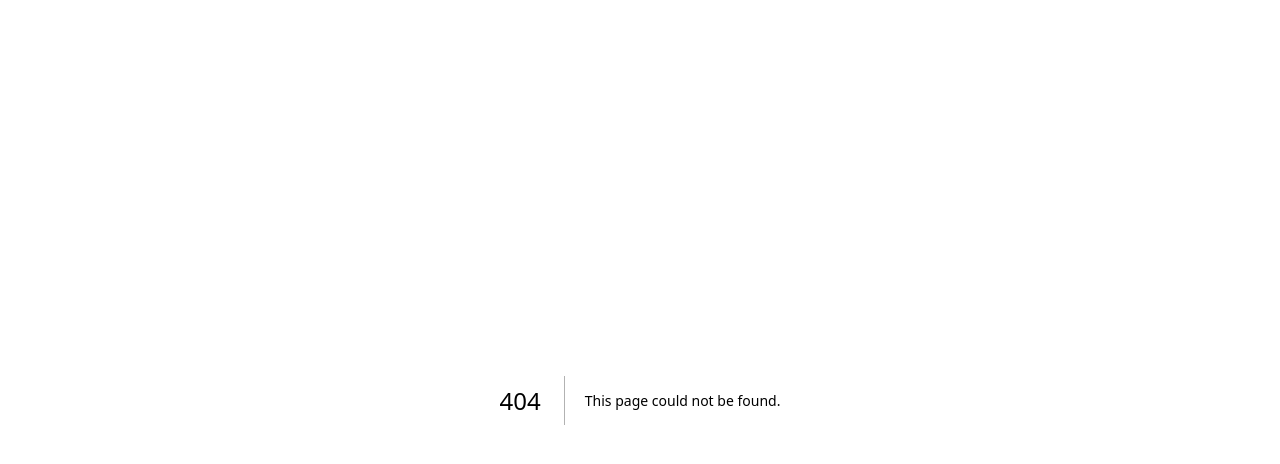
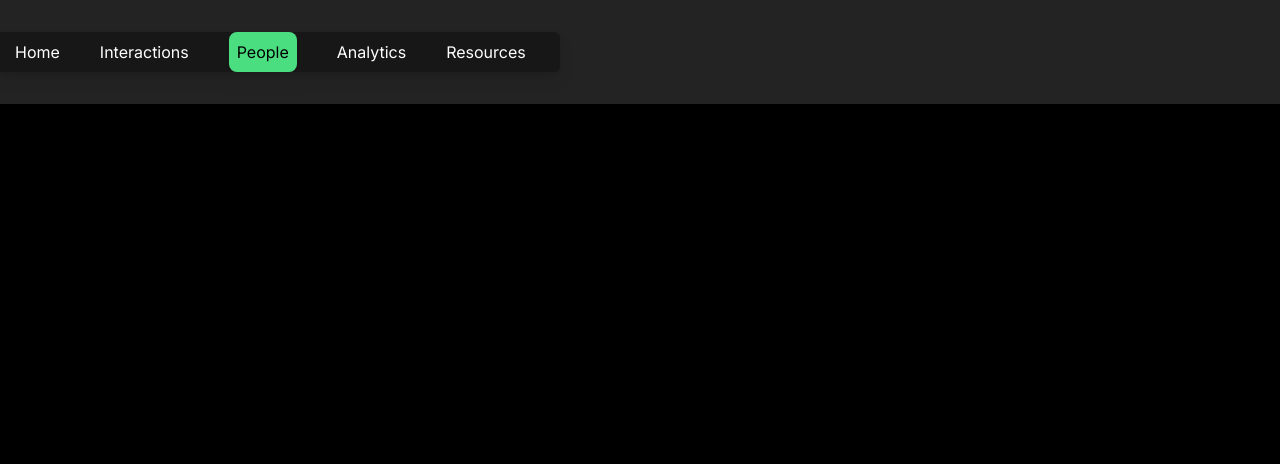
Before and after one commit to Xonesix/personal-crm, a Next.js app: page /people in a window 1280 px wide. Before the commit this address had no page. Shown: the top 464 px of the page. Built offline with nearby package versions, Linux system fonts and the light colour scheme.

Commit message:
Add Navigation (Link)

```diff
--- /dev/null
+++ b/app/analytics/page.tsx
@@ -0,0 +1,11 @@
+import React from 'react';
+import Homebar from '@/app/ui/homeBar/Homebar';
+const page = () => {
+  return (
+    <div>
+        <Homebar />
+    </div>
+  )
+}
+
+export default page
--- /dev/null
+++ b/app/interactions/page.tsx
@@ -0,0 +1,11 @@
+import React from 'react';
+import Homebar from '@/app/ui/homeBar/Homebar';
+const page = () => {
+  return (
+    <div>
+        <Homebar />
+    </div>
+  )
+}
+
+export default page
--- /dev/null
+++ b/app/people/page.tsx
@@ -0,0 +1,11 @@
+import React from 'react';
+import Homebar from '@/app/ui/homeBar/Homebar';
+const page = () => {
+  return (
+    <div>
+        <Homebar />
+    </div>
+  )
+}
+
+export default page
--- /dev/null
+++ b/app/resources/page.tsx
@@ -0,0 +1,11 @@
+import React from 'react';
+import Homebar from '@/app/ui/homeBar/Homebar';
+const page = () => {
+  return (
+    <div>
+        <Homebar />
+    </div>
+  )
+}
+
+export default page
--- a/app/ui/homeBar/Homebar.tsx
+++ b/app/ui/homeBar/Homebar.tsx
@@ -1,30 +1,15 @@
-import React from 'react'
+'use client'
+import React from 'react';
 import styles from '@/app/ui/homeBar/navbar.module.css';
-import clsx from 'clsx';
+import NavBar from './NavBar';
+import { usePathname } from 'next/navigation';
+
 const Homebar = () => {
-  var currLink:string = 'home';
+  const currLink = usePathname();
+
   return (
     <div id="navBar" className={`${styles.navBar} w-fill flex-none text-white py-8`}>
-        <div className={` ${styles.miniMenu}  rounded-r-md flex-row space-x-10 drop-shadow-lg`}>
-          <div className={clsx('', { 'bg-green-400 p-2 rounded-lg drop-shadow-sm text-black': currLink === 'home' })}>
-            <h2>Home</h2>
-          </div>
-
-          <div className={clsx('', { 'bg-green-400 p-2 rounded-lg drop-shadow-sm text-black': currLink === 'interactions' })}>
-            <h2>Interactions</h2>
-          </div>
-
-          <div className={clsx('', { 'bg-green-400 p-2 rounded-lg drop-shadow-sm text-black': currLink === 'people' })}>
-            <h2>People</h2>
-          </div>
-
-          <div className={clsx('', { 'bg-green-400 p-2 rounded-lg drop-shadow-sm text-black': currLink === 'analytics' })}>
-            <h2>Analytics</h2>
-          </div>
-          <div className={clsx('', { 'bg-green-400 p-2 rounded-lg drop-shadow-sm text-black': currLink === 'resources' })}>
-            <h2>Resources</h2>
-          </div>
-        </div>
+      <NavBar currLink={currLink} />
     </div>
   );
 }
--- /dev/null
+++ b/app/ui/homeBar/NavBar.tsx
@@ -0,0 +1,35 @@
+import React from 'react';
+import Link from 'next/link';
+import clsx from 'clsx';
+import styles from '@/app/ui/homeBar/navbar.module.css';
+interface props
+{
+    currLink:string;
+}
+const NavBar = (prop:props) => {
+  return (
+    <div><div className={` ${styles.miniMenu}  rounded-r-md flex-row space-x-10 drop-shadow-lg`}>
+    <div className={clsx('', { 'bg-green-400 p-2 rounded-lg drop-shadow-sm text-black': prop.currLink === '/home' })}>
+      <Link href="/home"><h2>Home</h2></Link>
+
+    </div>
+
+    <div className={clsx('', { 'bg-green-400 p-2 rounded-lg drop-shadow-sm text-black': prop.currLink === '/interactions' })}>
+      <Link href="/interactions"><h2>Interactions</h2></Link>
+    </div>
+
+    <div className={clsx('', { 'bg-green-400 p-2 rounded-lg drop-shadow-sm text-black': prop.currLink === '/people' })}>
+    <Link href="/people"><h2>People</h2></Link>
+    </div>
+
+    <div className={clsx('', { 'bg-green-400 p-2 rounded-lg drop-shadow-sm text-black': prop.currLink === '/analytics' })}>
+       <Link href="/analytics"><h2>Analytics</h2></Link>
+    </div>
+    <div className={clsx('', { 'bg-green-400 p-2 rounded-lg drop-shadow-sm text-black': prop.currLink === '/resources' })}>
+       <Link href="/resources"><h2>Resources</h2></Link>
+    </div>
+  </div></div>
+  )
+}
+
+export default NavBar
--- a/app/ui/homeBar/navbar.module.css
+++ b/app/ui/homeBar/navbar.module.css
@@ -8,7 +8,7 @@
     justify-content: left;
     padding-left: 15px;
     align-items: center;
-    width:40rem;
+    width:35rem;
     height: 2.5rem;
 
 }
```
